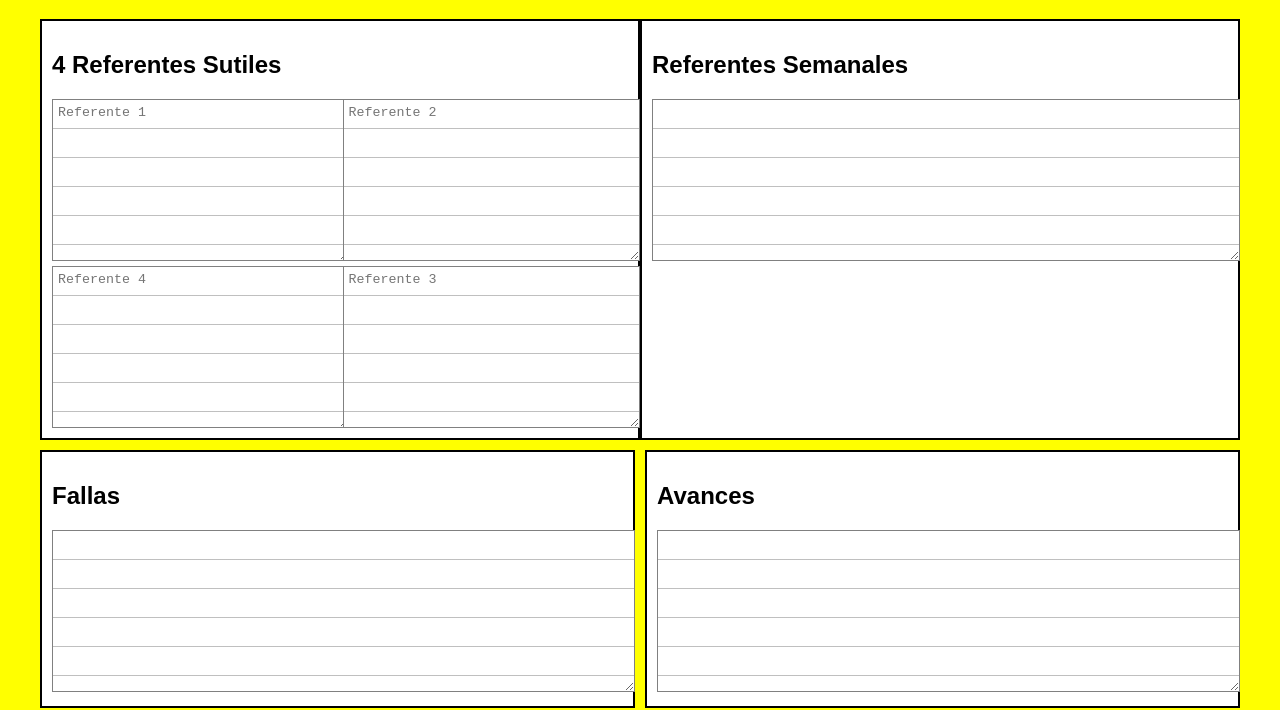
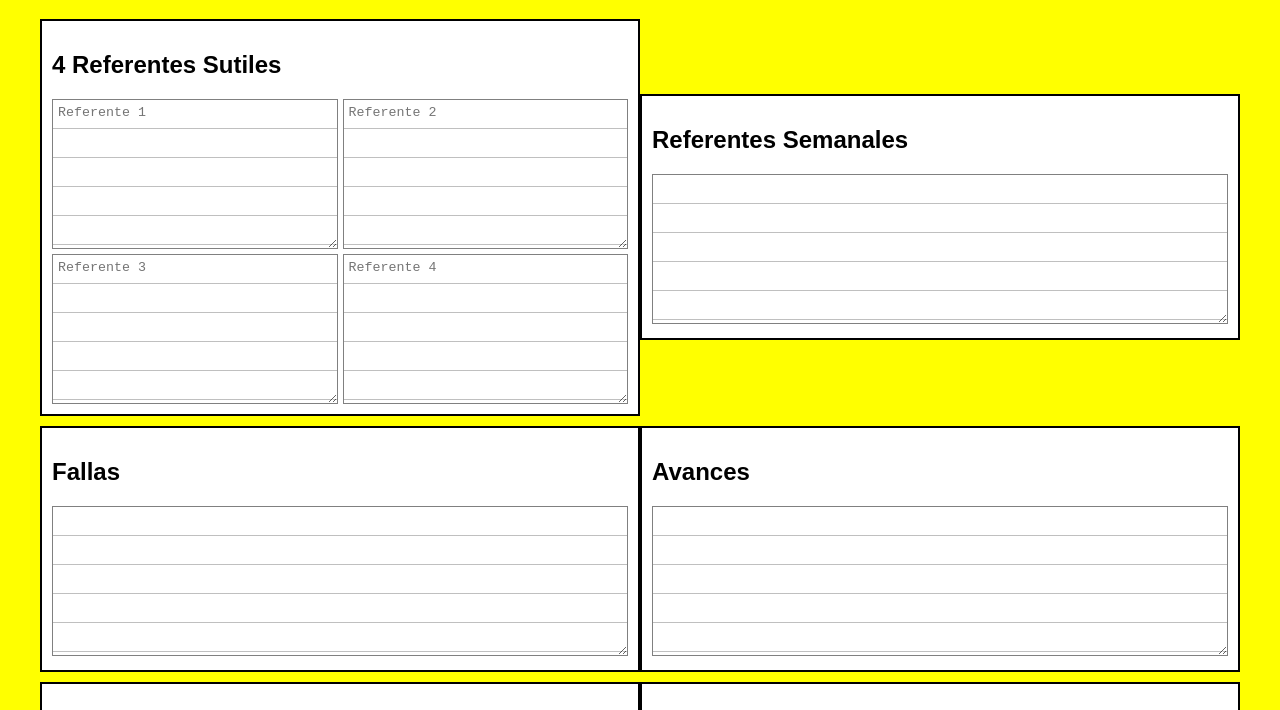
Before and after one commit to enzo369-htm/-Donde-estas-tu, a plain HTML site: page index.html in a window 1280 px wide. Shown: the part 89-799 px from the top of the page. Drawn offline with Linux system fonts and the light colour scheme.

Commit message:
Update index.html

```diff
--- a/index.html
+++ b/index.html
@@ -16,8 +16,8 @@
         }
         .container {
             display: flex;
-            flex-wrap: wrap;
-            justify-content: space-between;
+            flex-direction: column;
+            align-items: center;
             max-width: 1200px;
             margin: auto;
         }
@@ -26,6 +26,7 @@
             background-color: white;
             padding: 10px;
             margin-bottom: 10px;
+            width: 90%;
         }
         .text-area {
             width: 100%;
@@ -33,11 +34,7 @@
             border: 1px solid gray;
             padding: 5px;
             background: repeating-linear-gradient(white, white 28px, gray 29px);
-        }
-        .grid-2 {
-            display: grid;
-            grid-template-columns: 1fr 1fr;
-            gap: 10px;
+            box-sizing: border-box;
         }
         .grid-4 {
             display: grid;
@@ -45,9 +42,22 @@
             grid-template-rows: 1fr 1fr;
             gap: 5px;
         }
-        @media (max-width: 768px) {
+        @media (min-width: 769px) {
             .container {
-                flex-direction: column;
+                flex-wrap: wrap;
+                flex-direction: row;
+                justify-content: space-between;
+            }
+            .section {
+                width: 48%;
+            }
+            .grid-2 {
+                display: flex;
+                justify-content: space-between;
+                width: 100%;
+            }
+            .grid-2 .section {
+                width: 48%;
             }
         }
     </style>
@@ -55,20 +65,19 @@
 <body>
     <h1>AccesorIO Kawsariy</h1>
     <div class="container">
-        <div class="section" style="width: 48%;">
+        <div class="section">
             <h2>4 Referentes Sutiles</h2>
             <div class="grid-4">
                 <textarea class="text-area" placeholder="Referente 1"></textarea>
                 <textarea class="text-area" placeholder="Referente 2"></textarea>
+                <textarea class="text-area" placeholder="Referente 3"></textarea>
                 <textarea class="text-area" placeholder="Referente 4"></textarea>
-                <textarea class="text-area" placeholder="Referente 3"></textarea>
             </div>
         </div>
-        <div class="section" style="width: 48%;">
+        <div class="section">
             <h2>Referentes Semanales</h2>
             <textarea class="text-area"></textarea>
         </div>
-        <div class="grid-2" style="width: 100%;">
         <div class="section">
             <h2>Fallas</h2>
             <textarea class="text-area"></textarea>
@@ -77,8 +86,6 @@
             <h2>Avances</h2>
             <textarea class="text-area"></textarea>
         </div>
-        </div>
-        <div class="grid-2" style="width: 100%;">
         <div class="section">
             <h2>Repetición</h2>
             <textarea class="text-area"></textarea>
@@ -88,6 +95,5 @@
             <textarea class="text-area"></textarea>
         </div>
     </div>
-    </div>
 </body>
 </html>
```
Lines whose indentation alone changed are shown as unchanged.
